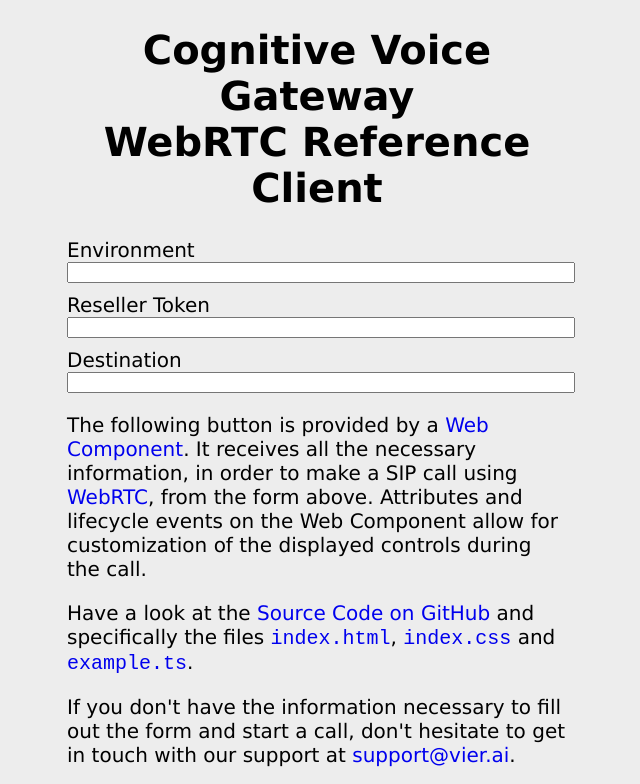
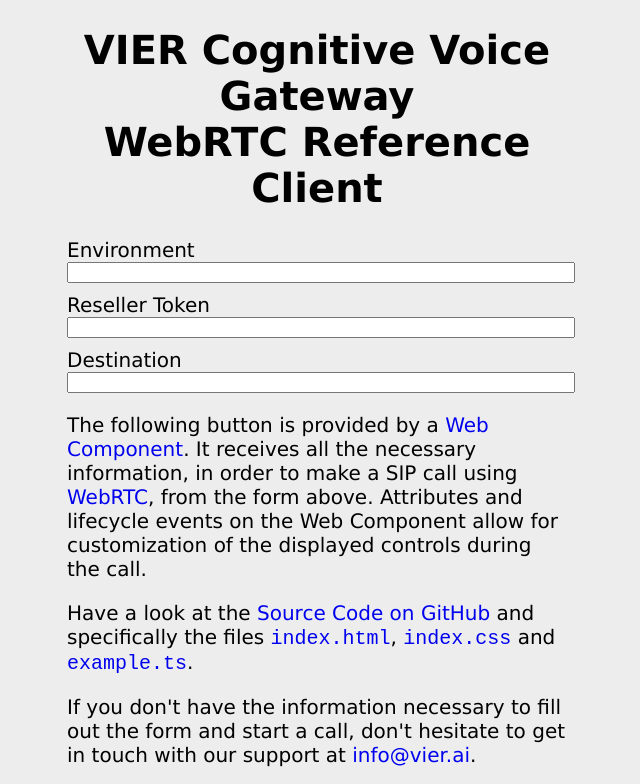
Before and after one commit to VIER-CognitiveVoice/reference-webrtc-client, a website built with webpack: page index.html in a window 1280 px wide. Shown: the top 784 px of the page, without its empty margins (323-963 px from the left). Built offline with nearby package versions, Linux system fonts and the light colour scheme.

Commit message:
Added VIER before CVG; mail to info@...

```diff
--- a/index.html
+++ b/index.html
@@ -11,7 +11,7 @@
     <body>
         <main>
             <h1>
-                Cognitive Voice Gateway<br>
+                VIER Cognitive Voice Gateway<br>
                 WebRTC Reference Client
             </h1>
             <section>
@@ -53,7 +53,7 @@
                     </p>
                     <p>
                         If you don't have the information necessary to fill out the form and start a call, don't hesitate to get in touch
-                        with our support at <a href="mailto:support@vier.au">support@vier.ai</a>.
+                        with our support at <a href="mailto:info@vier.au">info@vier.ai</a>.
                     </p>
                     <p>
                         In case of technical issues with this application please report issues
```
